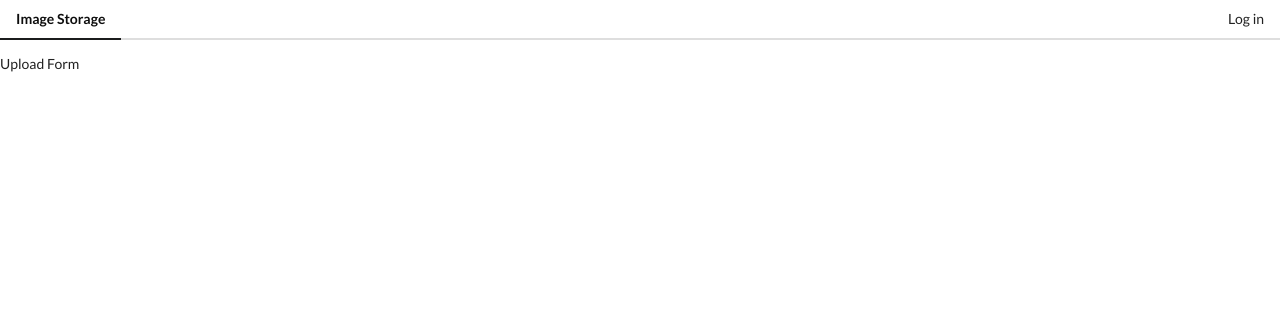
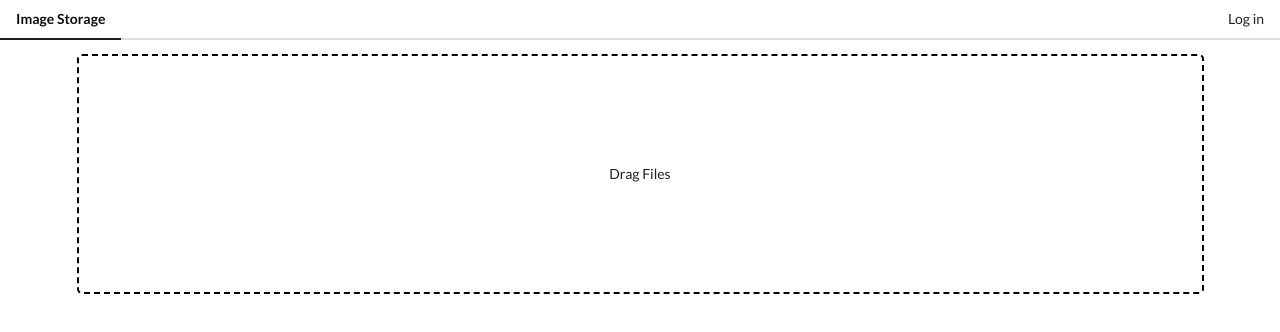
Before and after one commit to denialtorres/images_vue, a Vue app: page /upload in a window 1280 px wide. Shown: the top 332 px of the page. Built offline with nearby package versions, Linux system fonts and the light colour scheme.

Commit message:
Styling the Upload Form

```diff
--- a/src/App.vue
+++ b/src/App.vue
@@ -1,7 +1,9 @@
 <template>
   <div>
     <AppHeader></AppHeader>
-    <router-view></router-view>
+    <div class="ui container">
+      <router-view></router-view>
+    </div>
   </div>
 </template>
 
--- a/src/components/UploadForm.vue
+++ b/src/components/UploadForm.vue
@@ -1,5 +1,5 @@
 <template>
-  <div>Upload Form</div>
+  <div class="dropper"><input type="file" /> <span>Drag Files</span></div>
 </template>
 
 <script>
@@ -8,4 +8,25 @@ export default {
 };
 </script>
 
-<style lang="css" scoped></style>
+<style lang="css" scoped>
+.dropper {
+  height: 30vh;
+  border: 2px dashed black;
+  border-radius: 5px;
+  display: flex;
+  justify-content: center;
+  align-items: center;
+  position: relative;
+}
+
+.dropper:hover {
+  background-color: #eee;
+}
+
+input {
+  width: 100%;
+  height: 30vh;
+  position: absolute;
+  opacity: 0;
+}
+</style>
```
